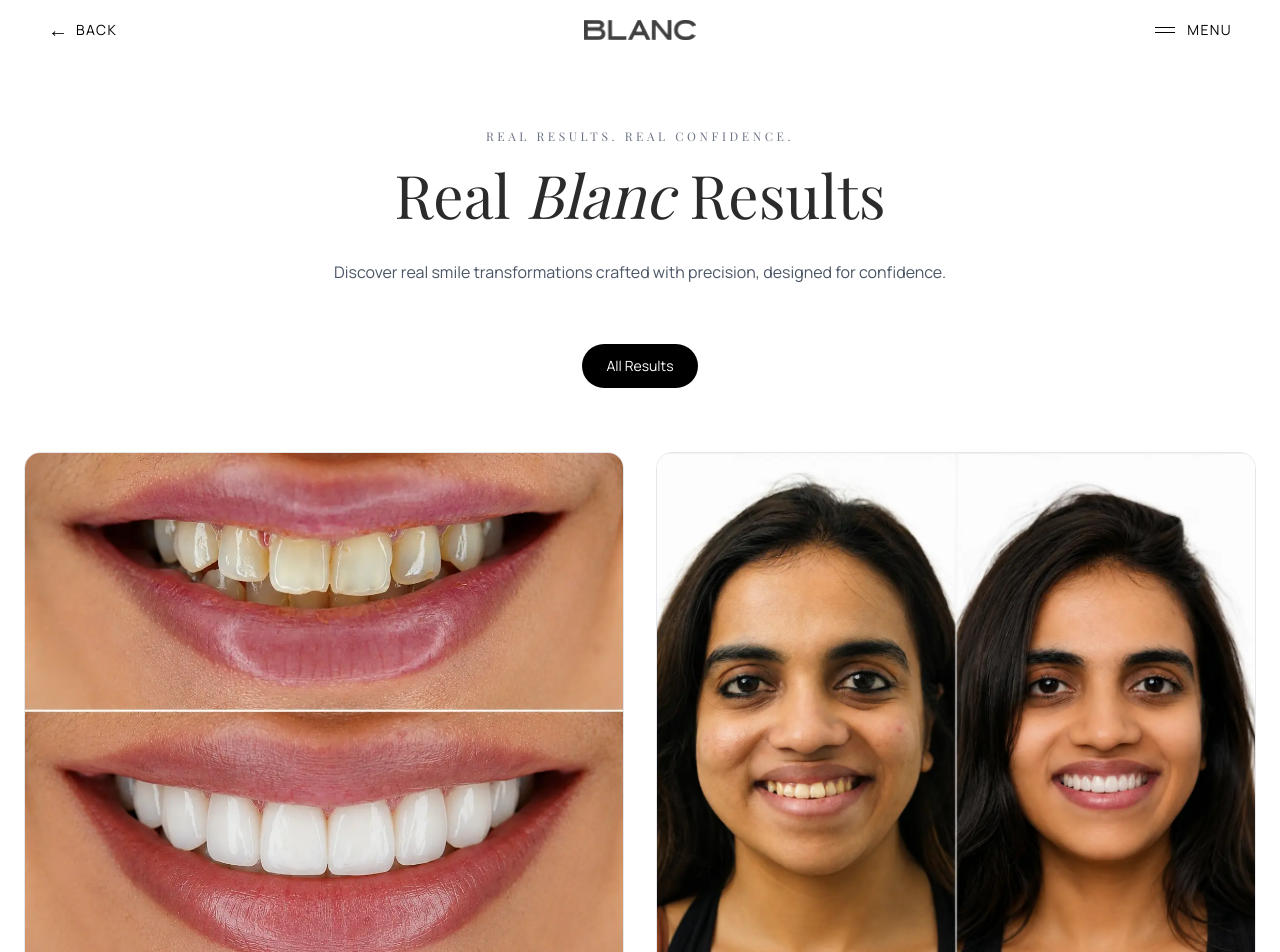
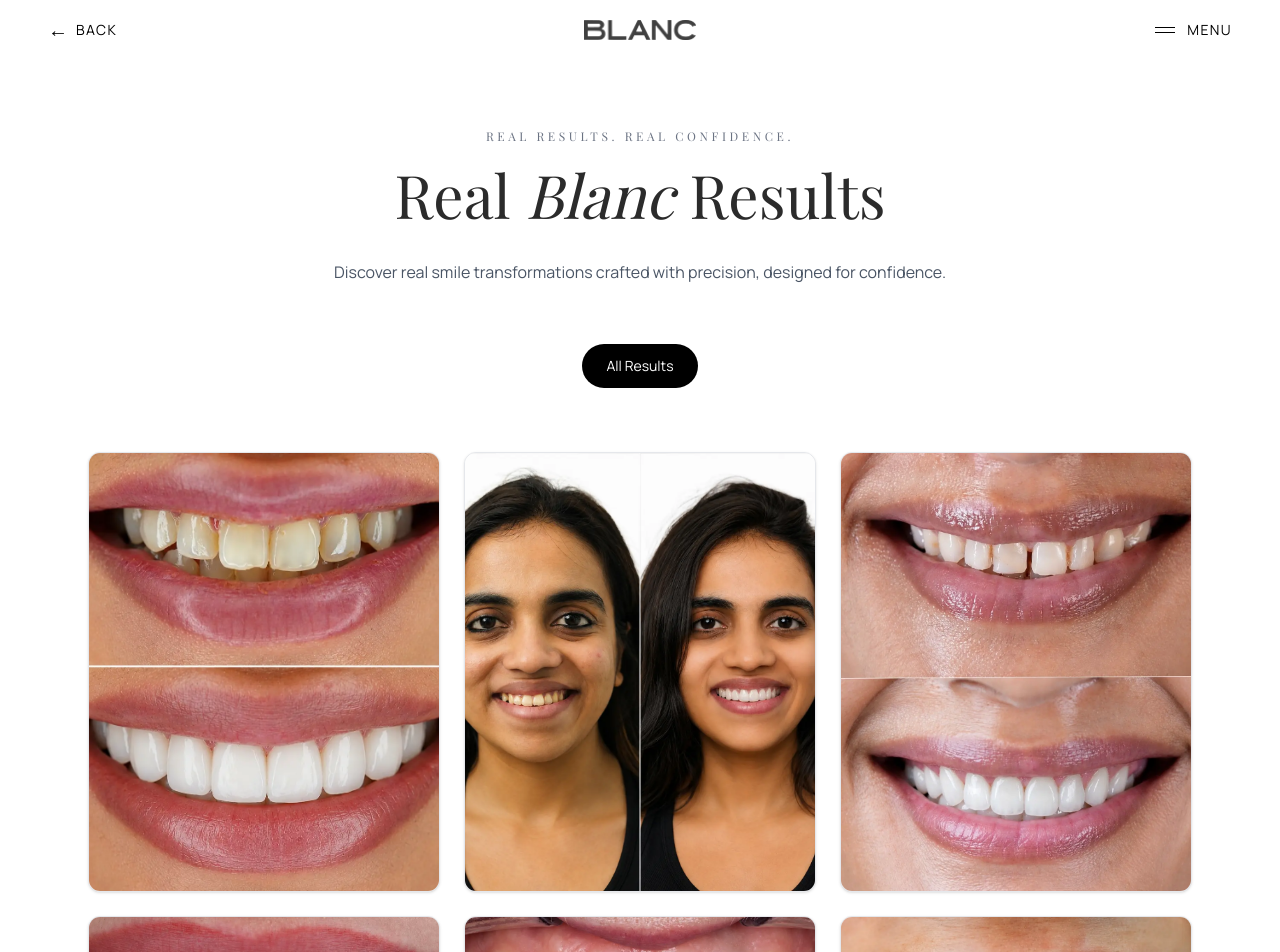
Before and after one commit to Ladwa14/blanc-website, a Next.js app: page /results in a window 1280 px wide. Shown: the top 952 px of the page. Built offline with nearby package versions, Linux system fonts and the light colour scheme; a web font is replaced by a local one.

Commit message:
image size decreased

```diff
--- a/app/results/ResultsClient.tsx
+++ b/app/results/ResultsClient.tsx
@@ -57,7 +57,7 @@
 
       <main className="bg-white pt-32 pb-24">
 
-        <div className="max-w-7xl mx-auto px-6">
+        <div className="max-w-6xl mx-auto px-6">
 
           {/* Top Label */}
           <p className="text-center text-xs tracking-[0.3em] text-gray-500 font-playfair uppercase">
@@ -98,21 +98,19 @@
 
           {/* Grid */}
 
-          <div className="grid grid-cols-1 md:grid-cols-2 gap-8 mt-16">
+          <div className="grid grid-cols-1 sm:grid-cols-2 lg:grid-cols-3 gap-6 mt-16 max-w-6xl mx-auto">
 
             {filteredResults.map((item, index) => (
 
            <div
   key={index}
-                className="overflow-hidden rounded-2xl border border-gray-200 bg-white"
+  className="overflow-hidden rounded-xl border border-gray-200 bg-white shadow-sm hover:shadow-lg transition duration-300"
 >
-
 <img
   src={item.image}
   alt={`Result ${index + 1}`}
-                  className="w-full h-auto object-cover"
+  className="w-full aspect-[4/5] object-cover transition duration-500 hover:scale-105"
 />
-
               </div>
 
             ))}
```
Lines whose indentation alone changed are shown as unchanged.
